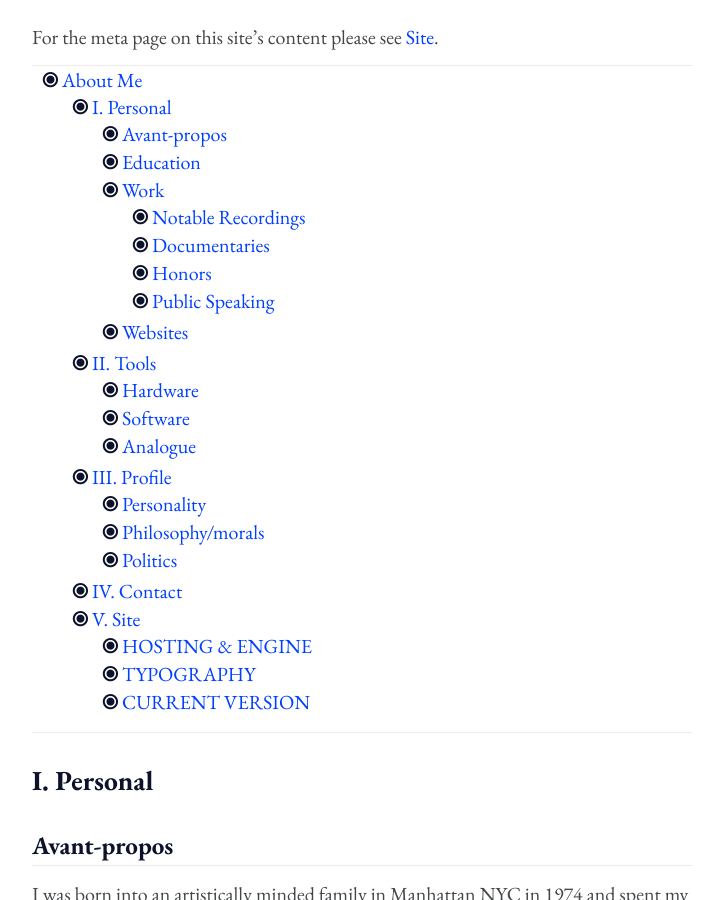
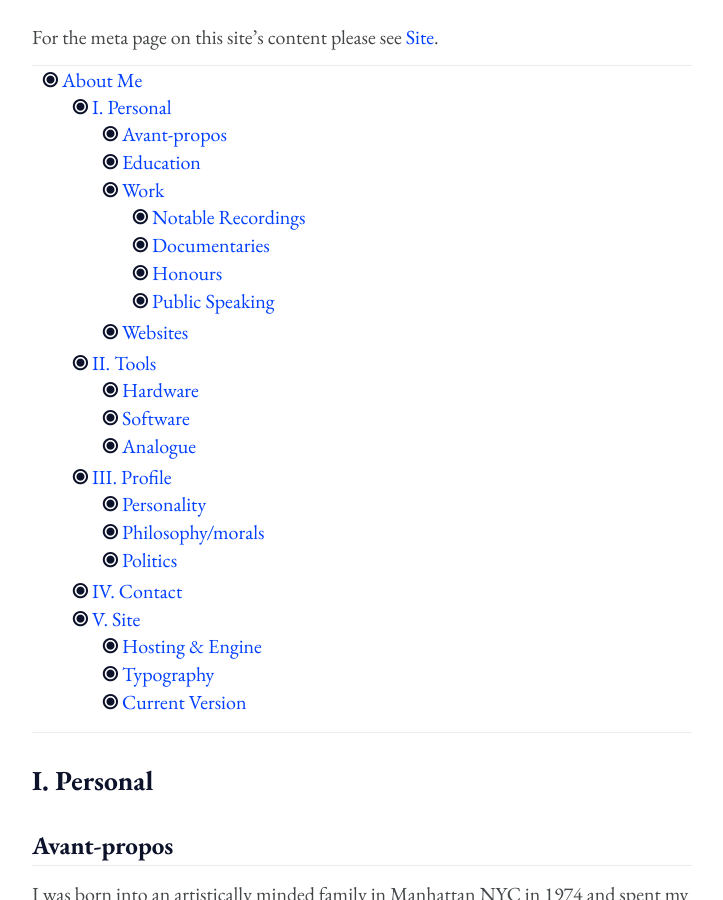
Before and after one commit to davidglidden/davidglidden.github.io, a Jekyll site: the page built from about.md, in a window 1280 px wide and 900 px high, scrolled down 506 px. Shown: the whole window, without its empty margins (278-1001 px from the left). Built offline with Jekyll 4.4.1, drawn with Linux system fonts in a browser that asks for light colours; some of the changed text lies outside the part shown.

Commit message:
Table of contents inclusion
...and it works!

```diff
--- a/about.md
+++ b/about.md
@@ -59,7 +59,7 @@
 
 - [Saudade](http://www.saudade.at/home/en/), *Rendezvous in Brazil*
 
-#### Honors
+#### Honours
 
 - *ORF Ö1-“Pasticcio-Preis*, Austria
 - *Förderpreis für Kultur*, Stadt Salzburg
@@ -356,14 +356,14 @@
 
 ## V. Site
 
-### HOSTING & ENGINE
+### Hosting & Engine
 
 - Hosted by [Github](https://github.io)
 - Theme based on the [Klisé](https://klise.now.sh) theme.
 - Articles and links are published through [Jekyll](https://jekyllrb.com).
 - Articles written in [Markdown](https://daringfireball.net/projects/markdown/) in [iA Writer](https://ia.net/writer).
 
-### TYPOGRAPHY
+### Typography
 
 The `$base-font-size` is currently set at `20px` with the `$base-line-height` of `1.3`, or `26px`. `400` and `700` font weights are used for regular or bold text respectively.
 
@@ -376,7 +376,7 @@
 > When we set out to create a typeface that was unmistakably IBM, our own history was our greatest source of inspiration. IBM has always served as a medium between mankind and machine. Between the natural and the engineered. The emotional and rational. The classic and the cutting-edge. Our most important job is to help humanity and technology move forward together. IBM Plex® brings these relationships to life through letterforms.
 
 
-### CURRENT VERSION
+### Current Version
 
 `20.2`
 
```
